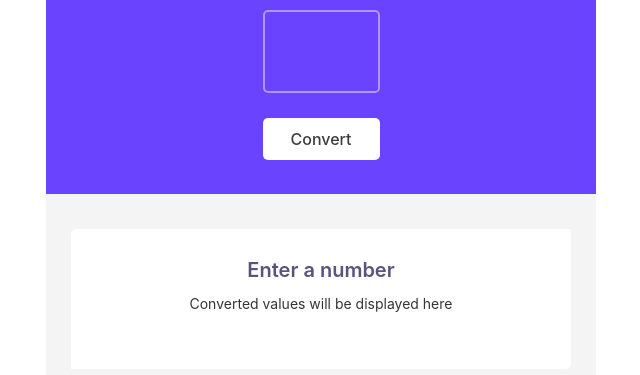
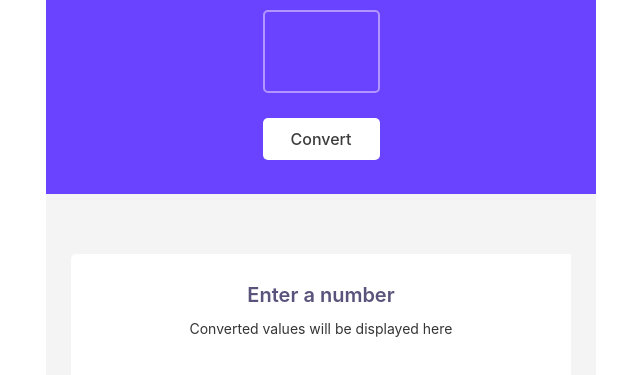
Before and after one commit to Edwin125/frontend-metric-imperical-unit-conversion, a plain HTML site: page index.html in a window 1280 px wide. Shown: the part 91-466 px from the top of the page, without its empty margins (319-959 px from the left). Drawn offline with nearby package versions, Linux system fonts and the light colour scheme.

Commit message:
changed css file for margin

```diff
--- a/index.css
+++ b/index.css
@@ -84,7 +84,7 @@ body {
 }
 
 .info{
-    margin: 0px 25px ;
+    margin: 25px 25px ;
     padding-top: 31px;
     width: 500px;
     height: 109px;
```
